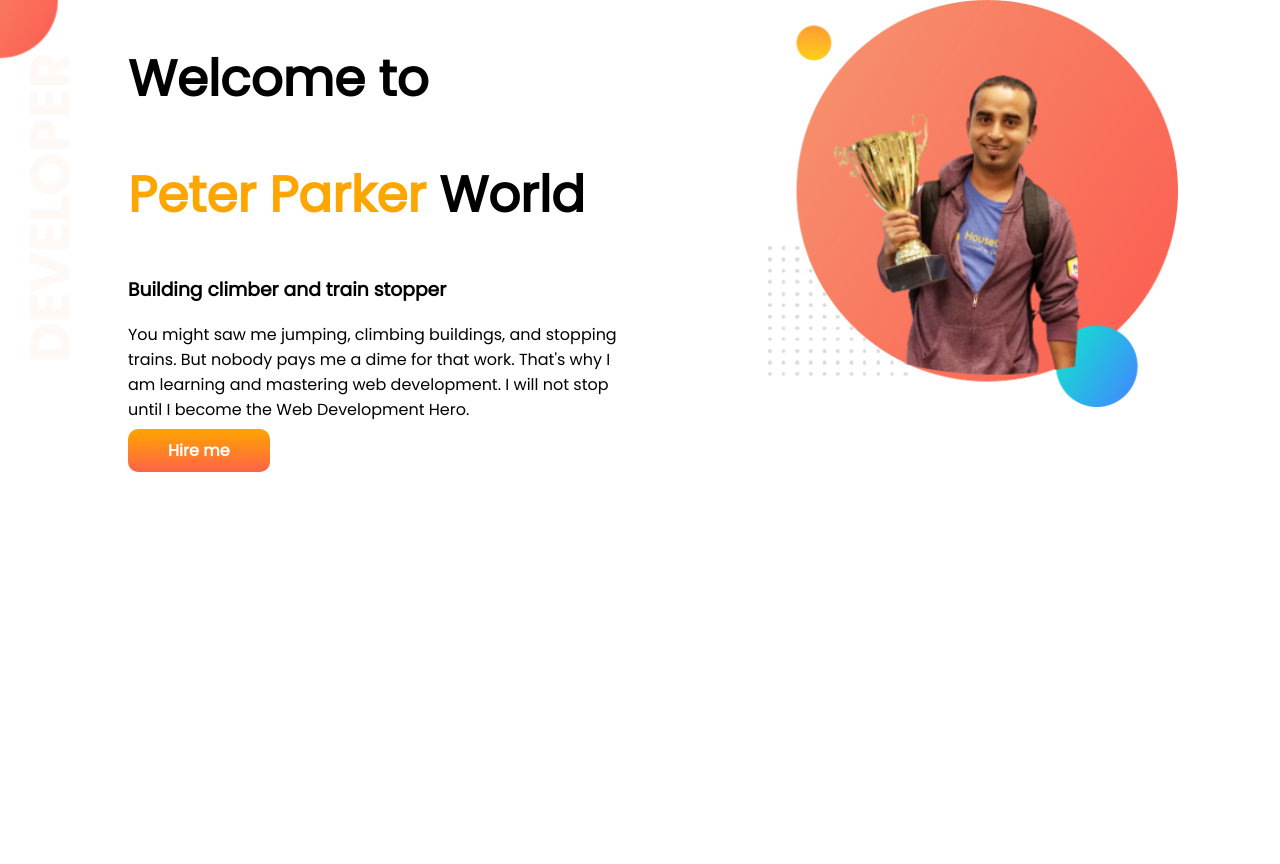
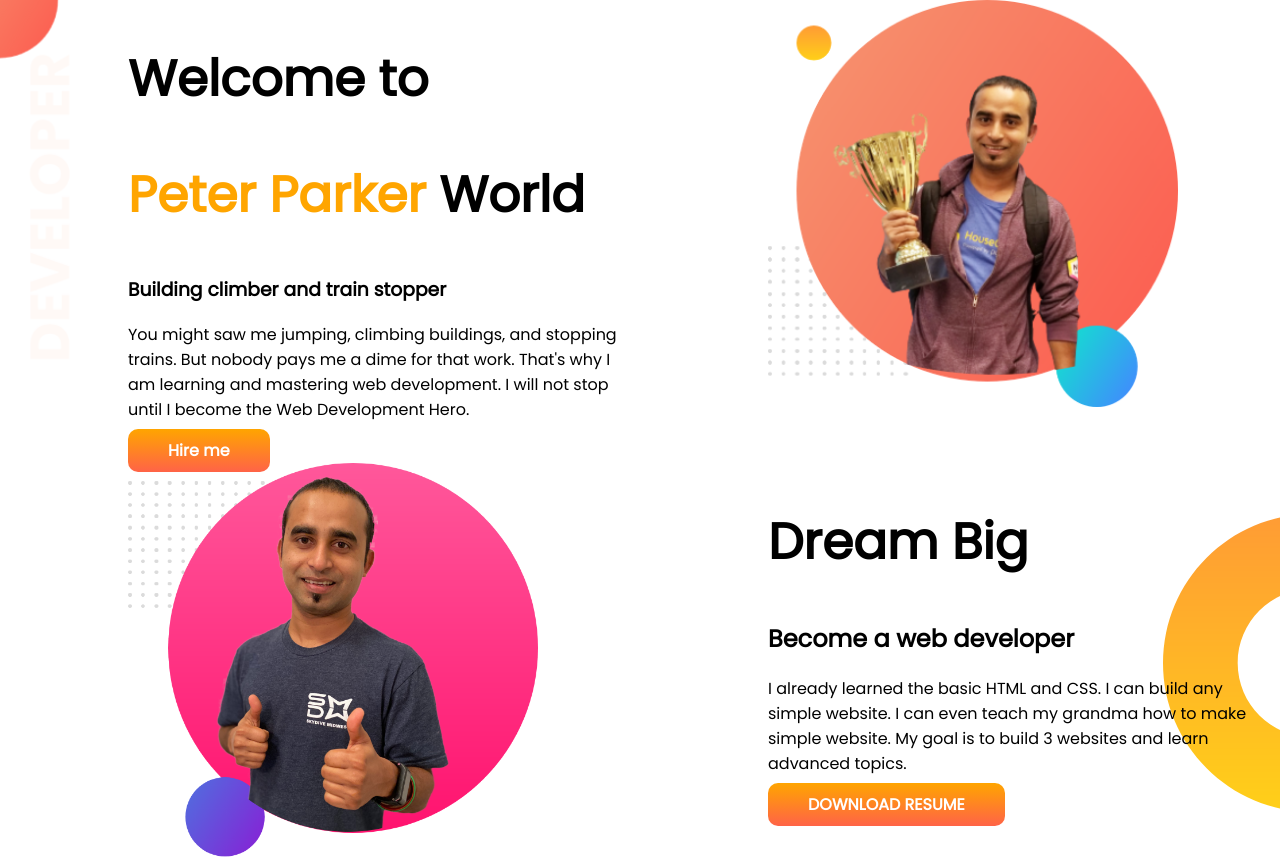
Before and after one commit to yasin29/developer-portfolio, a plain HTML site: page index.html in a window 1280 px wide. Before the commit the page ends 800 px from the top, so only its background shows below. Drawn offline with Linux system fonts and the light colour scheme.

Commit message:
dream-big

```diff
--- a/index.html
+++ b/index.html
@@ -23,13 +23,27 @@
                 That's why I am learning and mastering web development. I will not stop until I become the Web
                 Development
                 Hero.</p>
-            <a class="link-button" target="blank" href="https://www.linkedin.com/in/yasin-billah-799982109/"> Hire me
+            <a class="link-button" target="_blank" href="https://www.linkedin.com/in/yasin-billah-799982109/"> Hire me
             </a>
         </div>
         <div class="half-width">
             <img src="images/new.png" alt="">
         </div>
     </section>
+    <section class="dream-big">
+        <div class="half-width">
+            <img src="images/jhankar2.png" alt="">
+        </div>
+        <div class="half-width">
+            <h1>Dream Big</h1>
+            <h2>Become a web developer</h2>
+            <p>I already learned the basic HTML and CSS. I can build any simple website. I can even teach my grandma how
+                to make simple website. My goal is to build 3 websites and learn advanced topics.</p>
+            <a class="link-button" target="_blank" href="https://www.linkedin.com/in/yasin-billah-799982109/">DOWNLOAD
+                RESUME</a>
+        </div>
+
+    </section>
 </body>
 
 </html>
--- a/style.css
+++ b/style.css
@@ -31,3 +31,8 @@ section{
     background-image: url(images/top-banner.png);
     background-repeat: no-repeat;
 }
+.dream-big{
+    background-image: url(images/dream-bg.png);
+    background-repeat: no-repeat;
+    background-position: right;
+}
```
